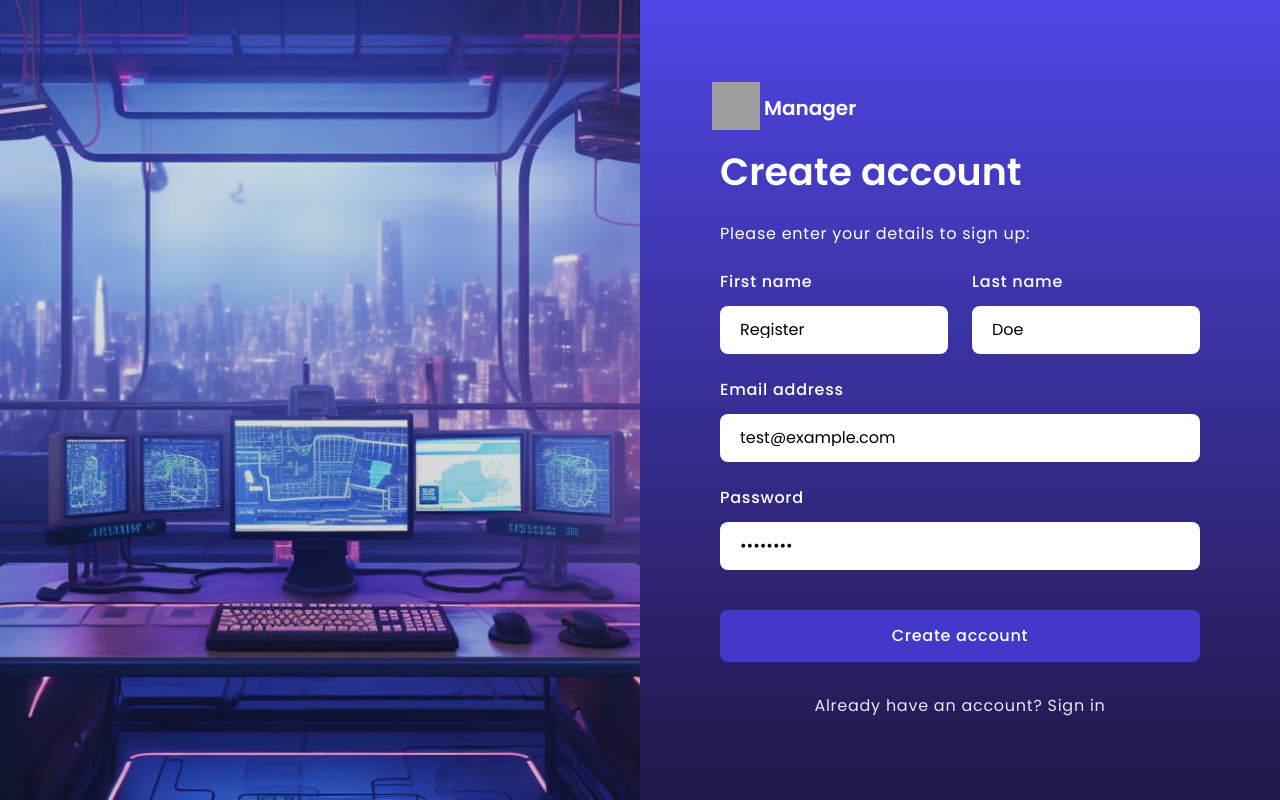
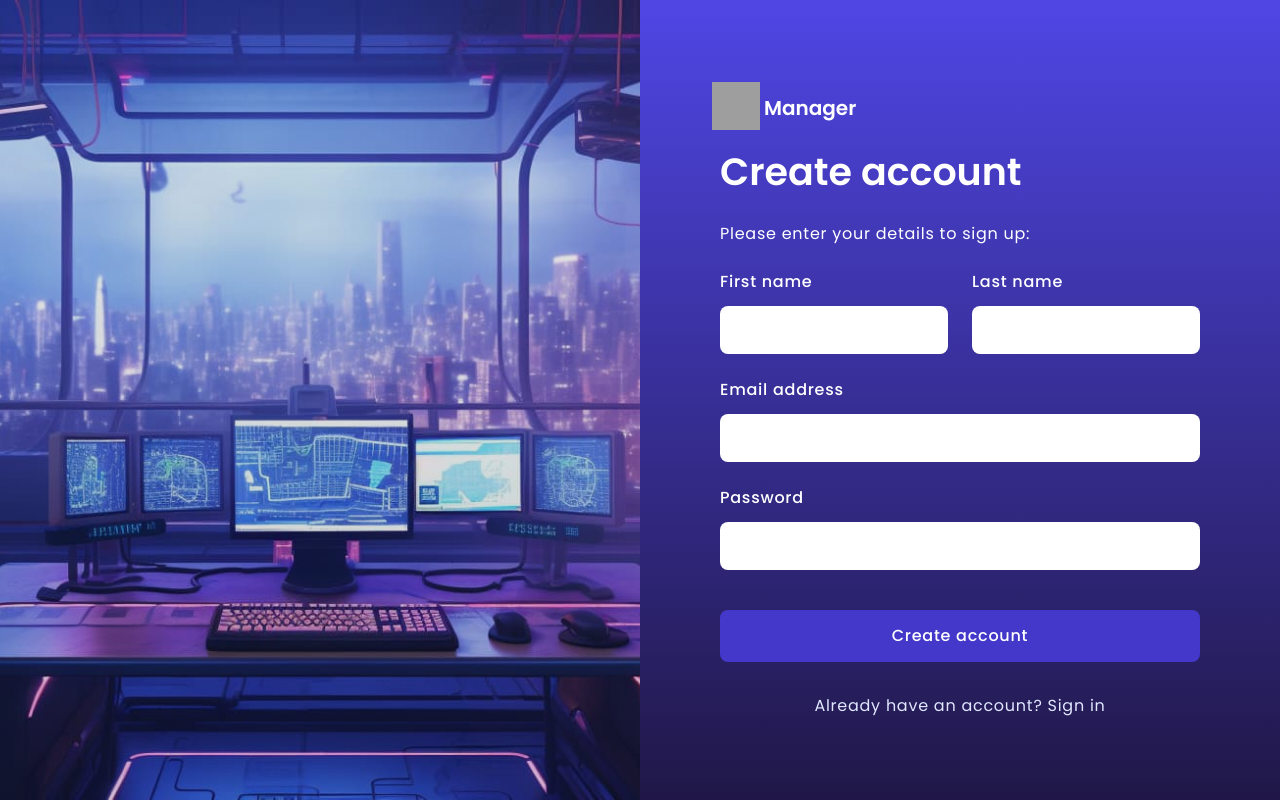
Before and after one commit to artdesignmethod/Manager, a React (Vite) app in the folder client/: page /register in a window 1280 px wide. Built offline with nearby package versions, Linux system fonts and the light colour scheme; grey boxes are pictures that could not be loaded.

Commit message:
Removed login and register form default values.

```diff
--- a/client/src/pages/Login.jsx
+++ b/client/src/pages/Login.jsx
@@ -56,7 +56,6 @@ const Login = () => {
               labelText="Your email address"
               inputClass="homepage-form-input"
               type="email"
-              defaultValue="test@example.com"
               minLength="5"
               name="email"
             />
@@ -64,7 +63,6 @@ const Login = () => {
             <FormRow
               labelText="Your password"
               inputClass="homepage-form-input"
-              defaultValue="password"
               type="password"
               minLength="8"
               maxLength="16"
--- a/client/src/pages/Register.jsx
+++ b/client/src/pages/Register.jsx
@@ -42,7 +42,6 @@ const Register = () => {
                   labelText="First name"
                   inputClass="homepage-form-input"
                   type="text"
-                  defaultValue="Register"
                   name="firstName"
                 />
 
@@ -50,7 +49,6 @@ const Register = () => {
                   labelText="Last name"
                   inputClass="homepage-form-input"
                   type="text"
-                  defaultValue="Doe"
                   name="lastName"
                 />
               </div>
@@ -58,7 +56,6 @@ const Register = () => {
               <FormRow
                 labelText="Email address"
                 inputClass="homepage-form-input"
-                defaultValue="test@example.com"
                 type="email"
                 name="email"
               />
@@ -66,7 +63,6 @@ const Register = () => {
               <FormRow
                 labelText="Password"
                 inputClass="homepage-form-input"
-                defaultValue="password"
                 type="password"
                 name="password"
               />
```
